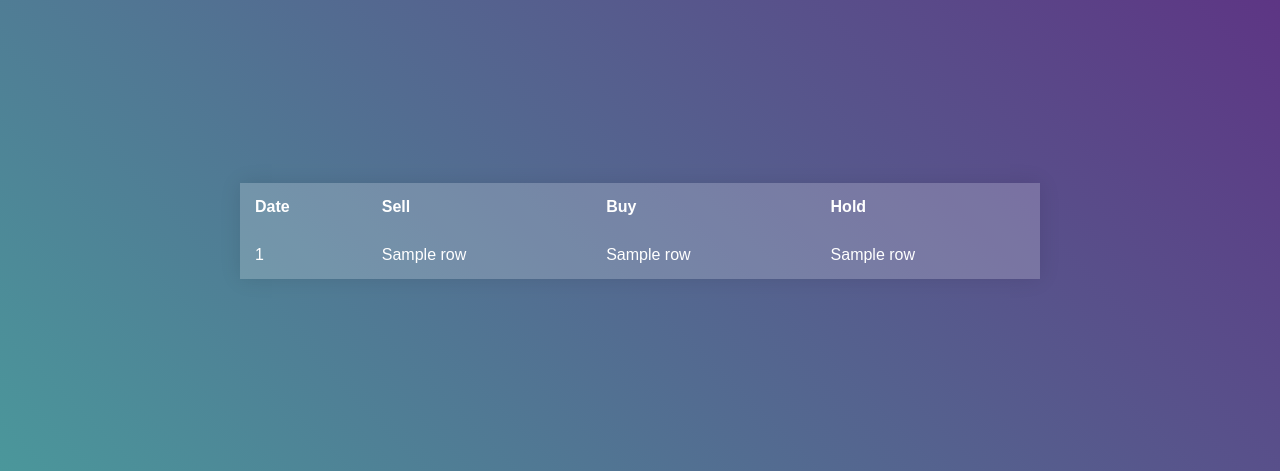
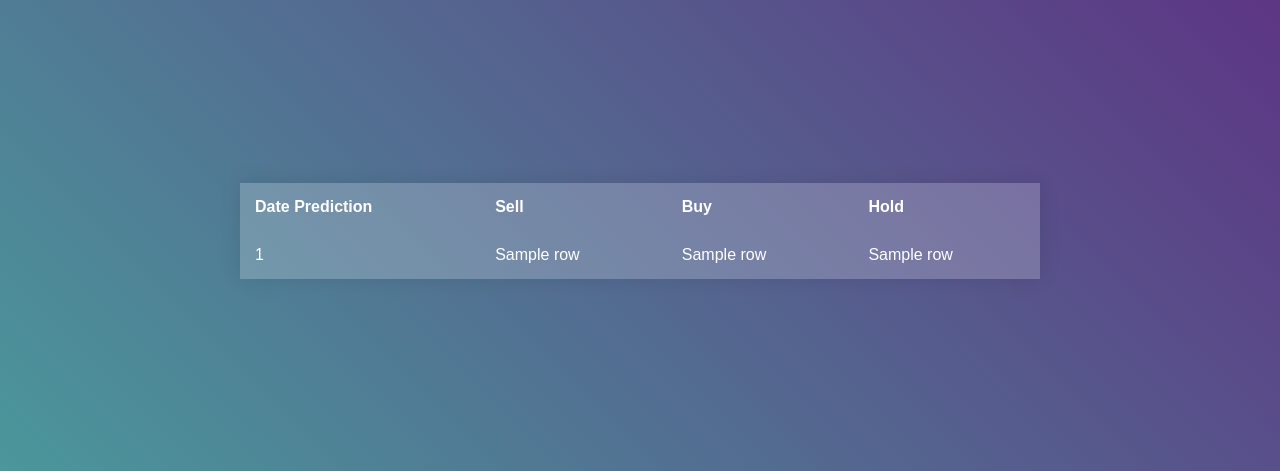
Before and after one commit to RGuseynov/Trading_WebApp, a Flask app: template templates/index.html in a window 1280 px wide. Shown: the part 169-640 px from the top of the page. Run offline with Flask 2, Linux system fonts and the light colour scheme; the template is opened without the code that fills it: most values are stand-ins (such as "Sample title", 1, 10 or a date in 2020).

Commit message:
change colum name

```diff
--- a/app.py
+++ b/app.py
@@ -22,7 +22,7 @@ def home():
     cnxn = pyodbc.connect("Driver={ODBC Driver 17 for SQL Server};Server=tcp:sqlserver-trading.database.windows.net,1433;Database=financial;Uid=MasterTrader;Pwd="+secret.value+";Encrypt=yes;TrustServerCertificate=no;Connection Timeout=30;")
     cursor = cnxn.cursor()
 
-    cursor.execute("SELECT TOP(50) * FROM XGBoost_BSH_1H ORDER BY Date DESC")
+    cursor.execute("SELECT TOP(50) * FROM XGBoost_BSH_1H ORDER BY DatePrediction DESC")
     # row = cursor.fetchone()
     rows = cursor.fetchall()
     rows.reverse()
--- a/templates/index.html
+++ b/templates/index.html
@@ -8,7 +8,7 @@
 	<table>
 		<thead>
 			<tr>
-				<th>Date</th>
+				<th>Date Prediction</th>
 				<th>Sell</th>
 				<th>Buy</th>
 				<th>Hold</th>
```
